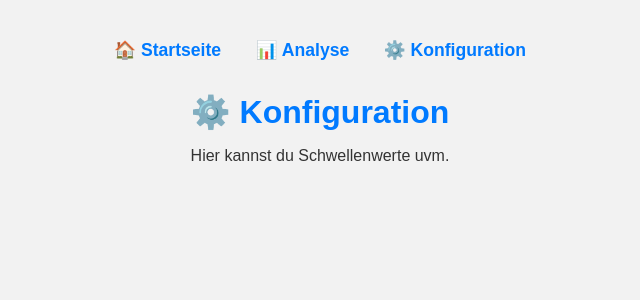
After one commit to ludwigjakob/smart_kip_web_app, a Flask app: page /config in a window 1280 px wide. The commit adds this page. Shown: the top 300 px of the page, without its empty margins (320-960 px from the left). Run offline with Flask 3, Linux system fonts and the light colour scheme; parts of the project's set-up code (start-up, migrations or seed data) failed here and were passed over.

Commit message:
Working Menu adapted to exisitn style

```diff
--- a/app.py
+++ b/app.py
@@ -11,6 +11,14 @@ connector_manager = ConnectorManager()
 def index():
     mode = connector_manager.get("mode")  # Immer aktuellen Modus aus DB holen
     return render_template('index.html', mode=mode)
+
+@app.route('/analysis')
+def analysis():
+    return render_template('analysis.html')
+
+@app.route('/config')
+def config():
+    return render_template('config.html')
 
 @app.route('/temperature')
 def temperature():
--- a/data_connector/mode_connector.py
+++ b/data_connector/mode_connector.py
@@ -14,7 +14,6 @@ class ModeConnector(BaseConnector):
             'host': os.getenv('MARIADB_HOST'),
             'database': os.getenv('MARIADB_DBNAME')
         }
-        print("DB Config:", self.db_config)
 
         self.ensure_database_exists()
         self.init_db()  # Datenbank beim Erstellen initialisieren
--- a/static/style.css
+++ b/static/style.css
@@ -36,3 +36,20 @@ h1 {
 .mode-button.active {
   border-color: red;
 }
+
+nav {
+  margin-bottom: 2rem;
+  text-align: center;
+}
+
+.nav-link {
+  margin: 0 15px;
+  text-decoration: none;
+  color: #007aff;
+  font-weight: bold;
+  font-size: 1.1rem;
+}
+
+.nav-link:hover {
+  text-decoration: underline;
+}
--- /dev/null
+++ b/templates/config.html
@@ -0,0 +1,20 @@
+<!DOCTYPE html>
+<html lang="de">
+<head>
+  <meta charset="UTF-8">
+  <meta name="viewport" content="width=device-width, initial-scale=1.0">
+  <title>Konfiguration</title>
+  <link rel="manifest" href="/static/manifest.json">
+  <link rel="stylesheet" href="/static/style.css">
+</head>
+<body>
+  <!-- Navigationsmenü -->
+  <nav>
+    <a href="/" class="nav-link">🏠 Startseite</a>
+    <a href="/analysis" class="nav-link">📊 Analyse</a>
+    <a href="/config" class="nav-link">⚙️ Konfiguration</a>
+  </nav>
+  <h1>⚙️ Konfiguration</h1>
+  <p>Hier kannst du Schwellenwerte uvm.</p>
+</body>
+</html>
```
Also changed, not shown: templates/analysis.html (added, +20 -0 lines), templates/index.html (+7 -0 lines).
